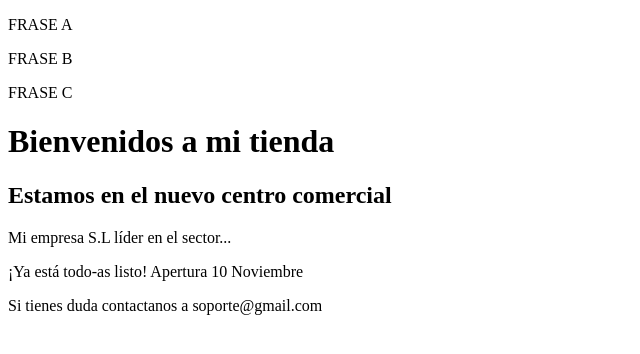
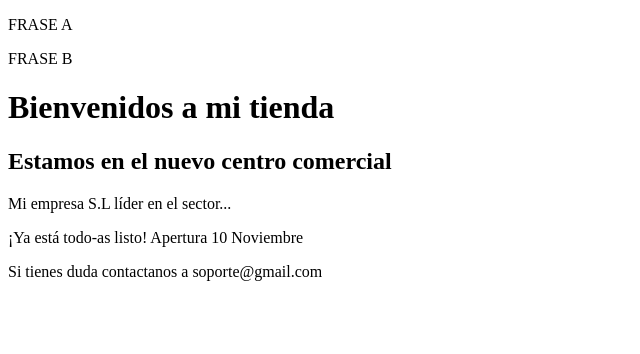
Before and after one commit to davidGarMed/ENDESpract, a plain HTML site: page Index.html in a window 1280 px wide. Shown: the whole page, without its empty margins (0-640 px from the left). Drawn offline with Linux system fonts and the light colour scheme.

Commit message:
Revert "Adding Phrase C"
This reverts commit f64c7a1804e51ba10b88132eeba9e43746801599.

```diff
--- a/Index.html
+++ b/Index.html
@@ -6,7 +6,6 @@
     <title>Página de ejemplo</title>
     <p>FRASE A</p>
     <p>FRASE B</p>
-    <p>FRASE C</p>
 </head>
 <body>
     <h1>Bienvenidos a mi tienda</h1>
```
